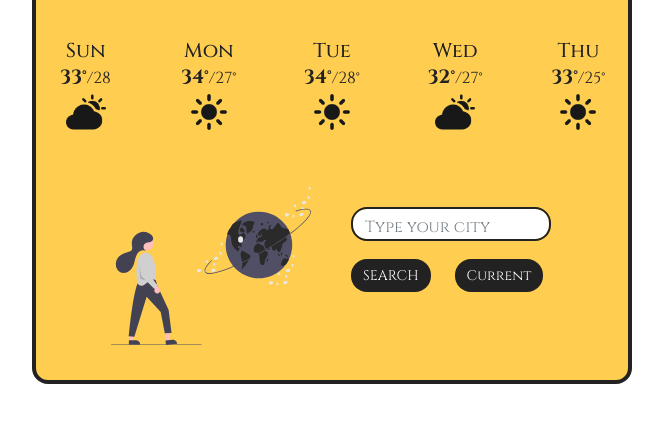
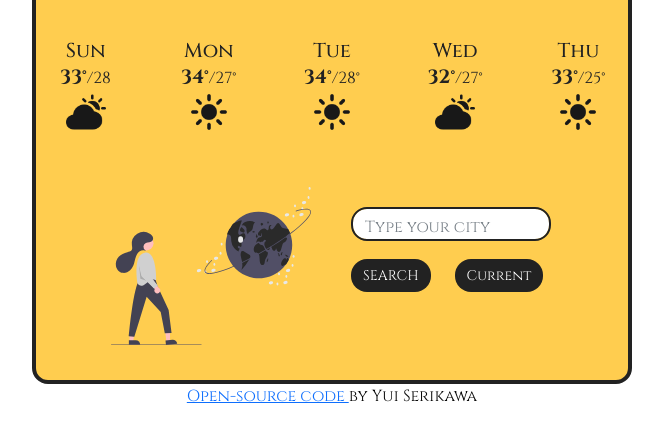
Before and after one commit to yuiceline/my-weather-app, a plain HTML site: page index.html in a window 1280 px wide. Shown: the part 375-816 px from the top of the page, without its empty margins (308-971 px from the left). Drawn offline with nearby package versions, Linux system fonts and the light colour scheme.

Commit message:
Added link to Github repo

```diff
--- a/index.html
+++ b/index.html
@@ -125,7 +125,7 @@
           </form>
         </div>
       </div>
-    </div>
+      <div class="github-link"><a href="https://github.com/yuiceline/my-weather-app">Open-source code </a>by Yui Serikawa</div>
     <script src="src/script.js"></script>
   </body>
 </html>
--- a/src/styles.css
+++ b/src/styles.css
@@ -210,3 +210,7 @@ strong {
   }
 
 }
+
+.github-link {
+  text-align: center;
+}
```
